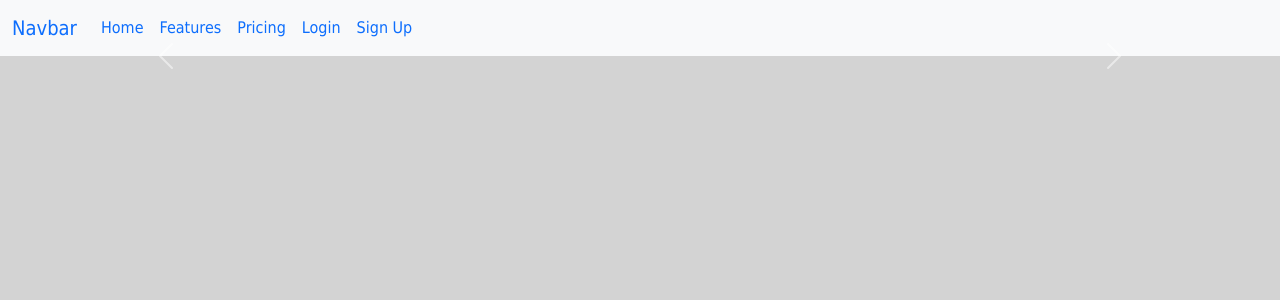
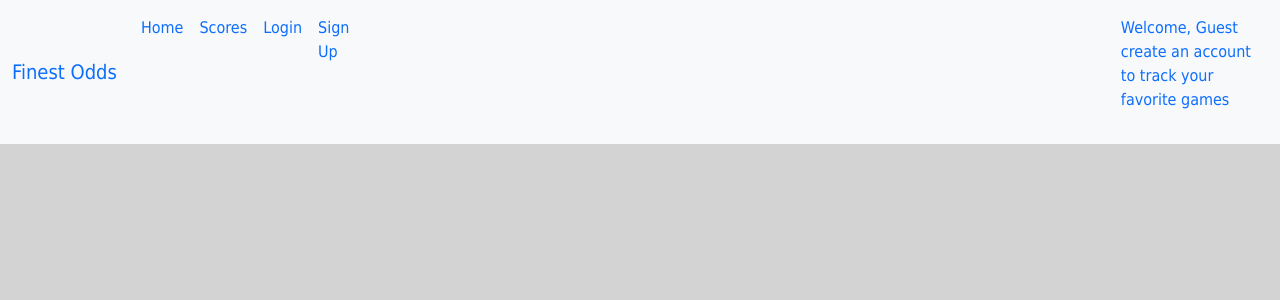
Before and after one commit to mayb1991/final_project, a Flask app: page /scores in a window 1280 px wide. Shown: the top 300 px of the page. Run offline with Flask 2, Linux system fonts and the light colour scheme; data that the repository does not hold is empty; some libraries are stand-ins or nearby versions.

Commit message:
added welcome user still working on scores page & need to fix how to follow a game

```diff
--- a/app/routes.py
+++ b/app/routes.py
@@ -1,10 +1,10 @@
-from urllib import response
 from app import app
 from flask import render_template, request, url_for, redirect
 import requests
 from flask_moment import Moment
 from datetime import datetime
-from .models import GameData
+from .models import GameData, User
+from flask_login import login_required, current_user
 
 
 @app.route('/', methods=['GET', 'POST'])
@@ -33,7 +33,7 @@ def home_page():
         nfl = [{
             "id": d["id"],
             "Sport":d["sport_key"],
-            "Match":[d['home_team'],d['away_team']],
+            "Match":[d['home_team'], d['away_team']],
             "Game_Time": d['commence_time'],
             "Odds": d['bookmakers'][5]['markets'][0]['outcomes'][0]['point'],
             "Favorite": d['bookmakers'][5]['markets'][0]['outcomes'][0]['name']
@@ -43,17 +43,20 @@ def home_page():
         # if not check:
         for x in range(len(nfl)):
 
-            game = GameData(nfl[x]['id'],nfl[x]['Sport'], nfl[x]["Match"], nfl[x]["Game_Time"], nfl[x]["Favorite"], nfl[x]["Odds"])
+            game = GameData(nfl[x]['id'], nfl[x]['Sport'], nfl[x]["Match"],
+                            nfl[x]["Game_Time"], nfl[x]["Favorite"], nfl[x]["Odds"])
             game.save_game()
 
         return render_template('index.html', nfl=nfl)
     return render_template('index.html', nfl=nfl)
 
 
-@app.route('/game/<match>')
-def match_up(match_up):
-    game = GameData.query.filter_by(match=match_up).first()
-    return render_template('match_up.html', game=game)
+@app.route('/follow/<int:user_id>')
+@login_required
+def follow_odds(user_id):
+    user = User.query.get(user_id)
+    current_user.follow(user)
+    return redirect(url_for('home_page'))
 
 
 @app.route('/scores', methods=['GET', 'POST'])
@@ -79,9 +82,9 @@ def scores():
         game_data = [{
             "Home_Team": d['home_team'],
             "Away_Team": d['away_team'],
-            "Scores": d['scores'],
+            # "Scores": d['scores'][0]['score'],
             "Updated": d['last_update']
         }
-        for d in data]
+            for d in data]
         return render_template('scores.html', game_data=game_data)
     return render_template('scores.html')
--- a/app/static/main.css
+++ b/app/static/main.css
@@ -24,3 +24,7 @@ form {
 #go_to_login:hover {
     color: blue;
 }
+
+#welcome_guest, #welcome_user {
+    margin-left: 750px;
+}
--- a/app/templates/base.html
+++ b/app/templates/base.html
@@ -17,7 +17,7 @@
 <body>
     <nav class="navbar navbar-expand-lg bg-light">
         <div class="container-fluid">
-            <a class="navbar-brand" href="#">Navbar</a>
+            <a class="navbar-brand" href="#">Finest Odds</a>
             <button class="navbar-toggler" type="button" data-bs-toggle="collapse" data-bs-target="#navbarNav" aria-controls="navbarNav" aria-expanded="false" aria-label="Toggle navigation">
                 <span class="navbar-toggler-icon"></span>
             </button>
@@ -26,11 +26,11 @@
                     <li class="nav-item">
                         <a class="nav-link active" aria-current="page" href="/">Home</a>
                     </li>
+                    <!-- <li class="nav-item">
+                        <a class="nav-link" href="#">Features</a>
+                    </li> -->
                     <li class="nav-item">
-                        <a class="nav-link" href="#">Features</a>
-                    </li>
-                    <li class="nav-item">
-                        <a class="nav-link" href="#">Pricing</a>
+                        <a class="nav-link" href="/scores">Scores</a>
                     </li>
                     {% if current_user.is_authenticated %}
                     <li class="nav-item">
@@ -44,6 +44,15 @@
                         <a class="nav-link" href="/signup">Sign Up</a>
                     </li>
                     {% endif %}
+
+                    <li class="nav-item">
+                        {% if current_user.is_authenticated %}
+                        <p class="nav-link active" id="welcome_user">Hello, {{ current_user.username.title() }}</p>
+                        {% else %}
+                        <p class="nav-link active" id="welcome_guest">Welcome, Guest create an account to track your favorite games</p>
+                        {% endif %}
+                    </li>
+
                 </ul>
             </div>
         </div>
--- a/app/templates/index.html
+++ b/app/templates/index.html
@@ -12,7 +12,7 @@
             <h5 class="card-title">{{ game.Match[0] }} VS. {{ game.Match[1] }}</h5>
             <p class="card-text">Time: {{ game.Game_Time }}</p>
             <p class="card-text">{{ game.Favorite }} {{ game.Odds }}</p>
-            <a href="/game/{{ game.match_up }}" class="btn btn-primary">More Odds</a>
+            <a href="#" class="btn btn-primary">Follow</a>
         </div>
     </div>
     {% endfor %}
--- a/app/templates/scores.html
+++ b/app/templates/scores.html
@@ -1,33 +1,18 @@
 {% extends 'base.html' %}
 
 {% block content %}
-<div class="container">
-    <div id="carouselExampleControls" class="carousel slide" data-bs-ride="carousel">
-
-        <div class="carousel-inner">
-            {% for scores in game_data %}
-            <!-- <div class="carousel-item active">
-                <img src="..." class="d-block w-100" alt="...">
-            </div> -->
-            <div class="carousel-item">
-                <img src="..." class="d-block w-100" alt="...">
-                <p>{{ scores.Scores }}</p>
-            </div>
-            {% endfor %}
-            <!-- <div class="carousel-item">
-                <img src="..." class="d-block w-100" alt="...">
-            </div> -->
+<div class="container row">
+    {% for game in game_data %}
+    <div class="card" style="width: 18rem;">
+        <div class="card-body">
+            <h5 class="card-title">{{ game.Home_Team }} VS. {{ game.Away_Team }}</h5>
+            <!-- <h6 class="card-subtitle mb-2 text-muted">{{ game.Scores }}</h6>
+            <p class="card-text">Some quick example text to build on the card title and make up the bulk of the card's content.</p>
+            <a href="#" class="card-link">Card link</a>
+            <a href="#" class="card-link">Another link</a> -->
         </div>
-        <button class="carousel-control-prev" type="button" data-bs-target="#carouselExampleControls" data-bs-slide="prev">
-            <span class="carousel-control-prev-icon" aria-hidden="true"></span>
-            <span class="visually-hidden">Previous</span>
-        </button>
-        <button class="carousel-control-next" type="button" data-bs-target="#carouselExampleControls" data-bs-slide="next">
-            <span class="carousel-control-next-icon" aria-hidden="true"></span>
-            <span class="visually-hidden">Next</span>
-        </button>
-
     </div>
+    {% endfor %}
 </div>
 
 
```
Also changed, not shown: app/models.py (+12 -1 lines), 1 other file.
